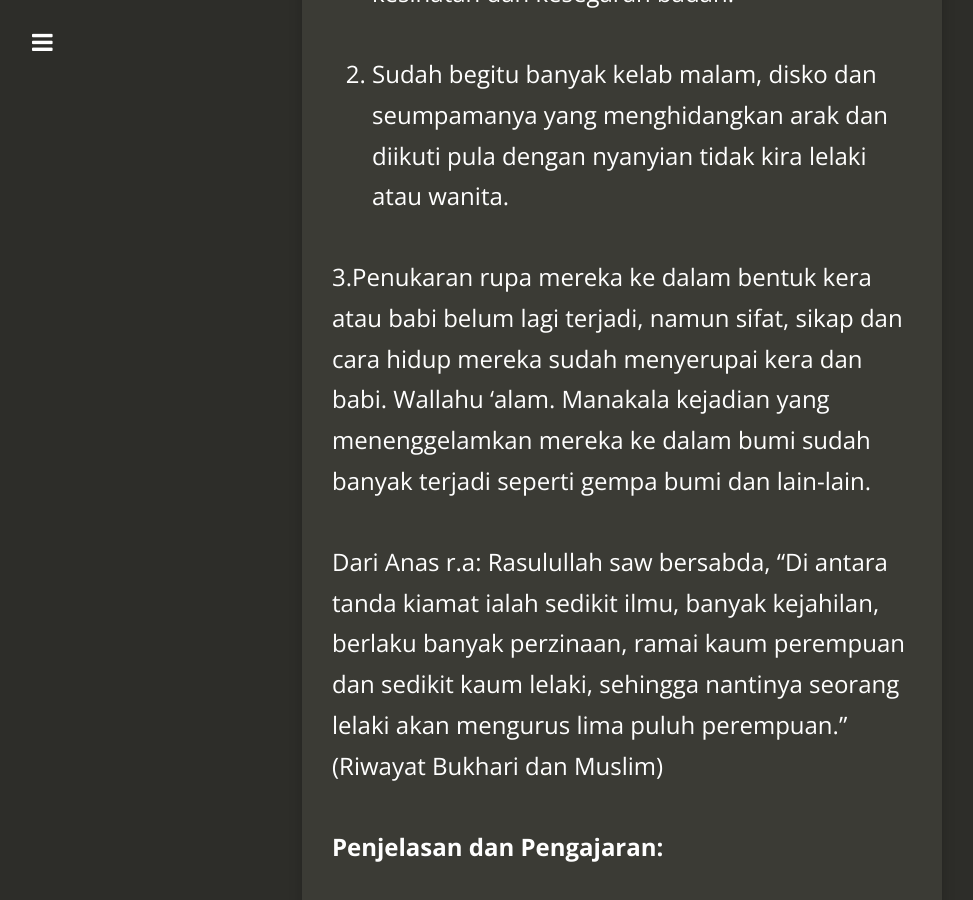
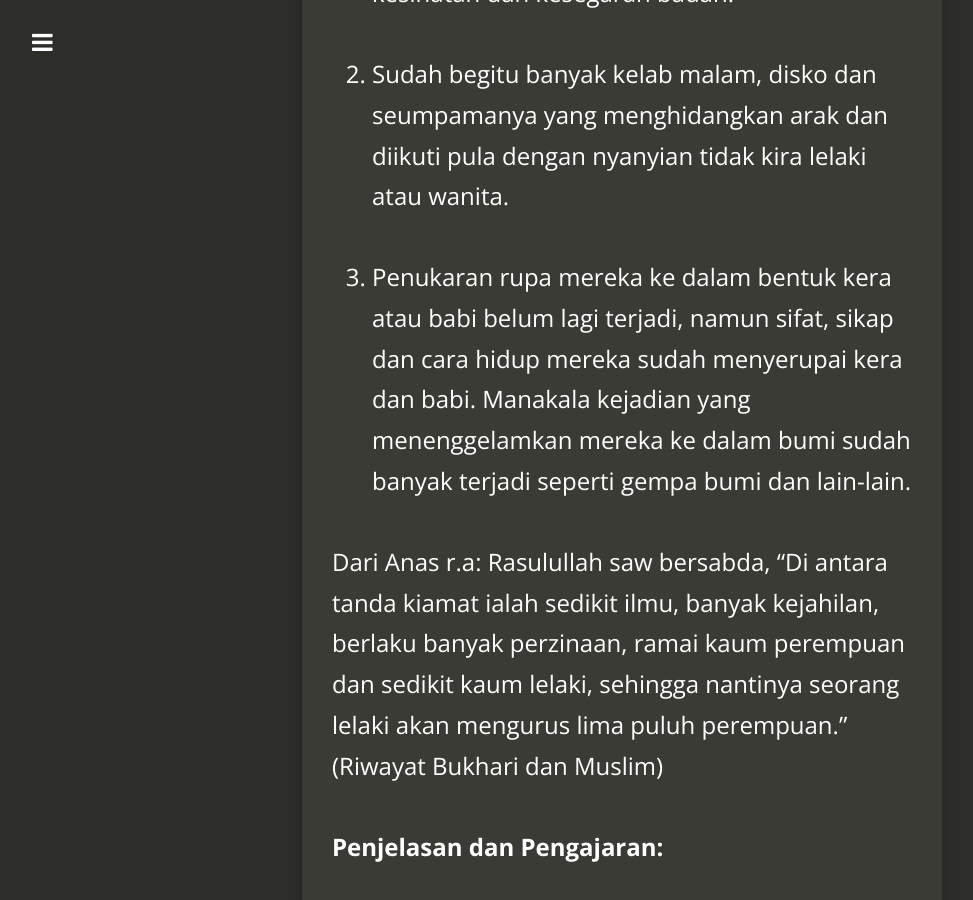
Before and after one commit to kedamaian/swsyafiq, a Jekyll site: the page built from _posts/2011-02-16-peristiwa-akhir-zaman-12.md, in a window 1280 px wide and 900 px high, scrolled down 1463 px. Shown: the whole window, without its empty margins (18-991 px from the left). Built offline with Jekyll 4.4.1, drawn with Linux system fonts in a browser that asks for light colours; nearby versions of some CDN libraries; comment, search, counter and statistics services are not loaded.

Commit message:
Updated 2011-02-16-peristiwa-akhir-zaman-12.md

```diff
--- a/_posts/2011-02-16-peristiwa-akhir-zaman-12.md
+++ b/_posts/2011-02-16-peristiwa-akhir-zaman-12.md
@@ -20,7 +20,7 @@ Dari Abu Malik Al-Asy’ari r.a: Rasulullah saw bersabda, “Sesungguhnya ada se
 
 2. Sudah begitu banyak kelab malam, disko dan seumpamanya yang menghidangkan arak dan diikuti pula dengan nyanyian tidak kira lelaki atau wanita.
 
-3.Penukaran rupa mereka ke dalam bentuk kera atau babi belum lagi terjadi, namun sifat, sikap dan cara hidup mereka sudah menyerupai kera dan babi. Wallahu ‘alam. Manakala kejadian yang menenggelamkan mereka ke dalam bumi sudah banyak terjadi seperti gempa bumi dan lain-lain.
+3. Penukaran rupa mereka ke dalam bentuk kera atau babi belum lagi terjadi, namun sifat, sikap dan cara hidup mereka sudah menyerupai kera dan babi. Manakala kejadian yang menenggelamkan mereka ke dalam bumi sudah banyak terjadi seperti gempa bumi dan lain-lain.
 
 
 Dari Anas r.a: Rasulullah saw bersabda, “Di antara tanda kiamat ialah sedikit ilmu, banyak kejahilan, berlaku banyak perzinaan, ramai kaum perempuan dan sedikit kaum lelaki, sehingga nantinya seorang lelaki akan mengurus lima puluh perempuan.” (Riwayat Bukhari dan Muslim)
```
